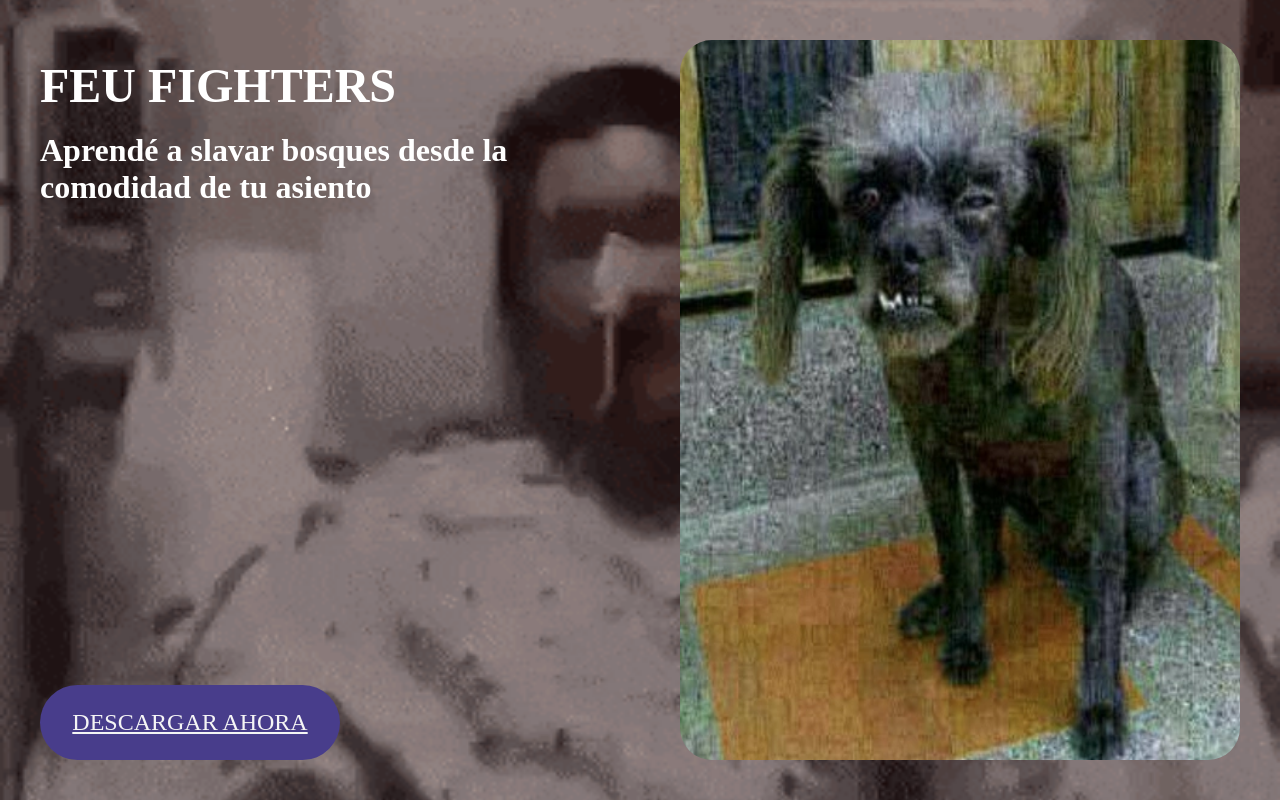
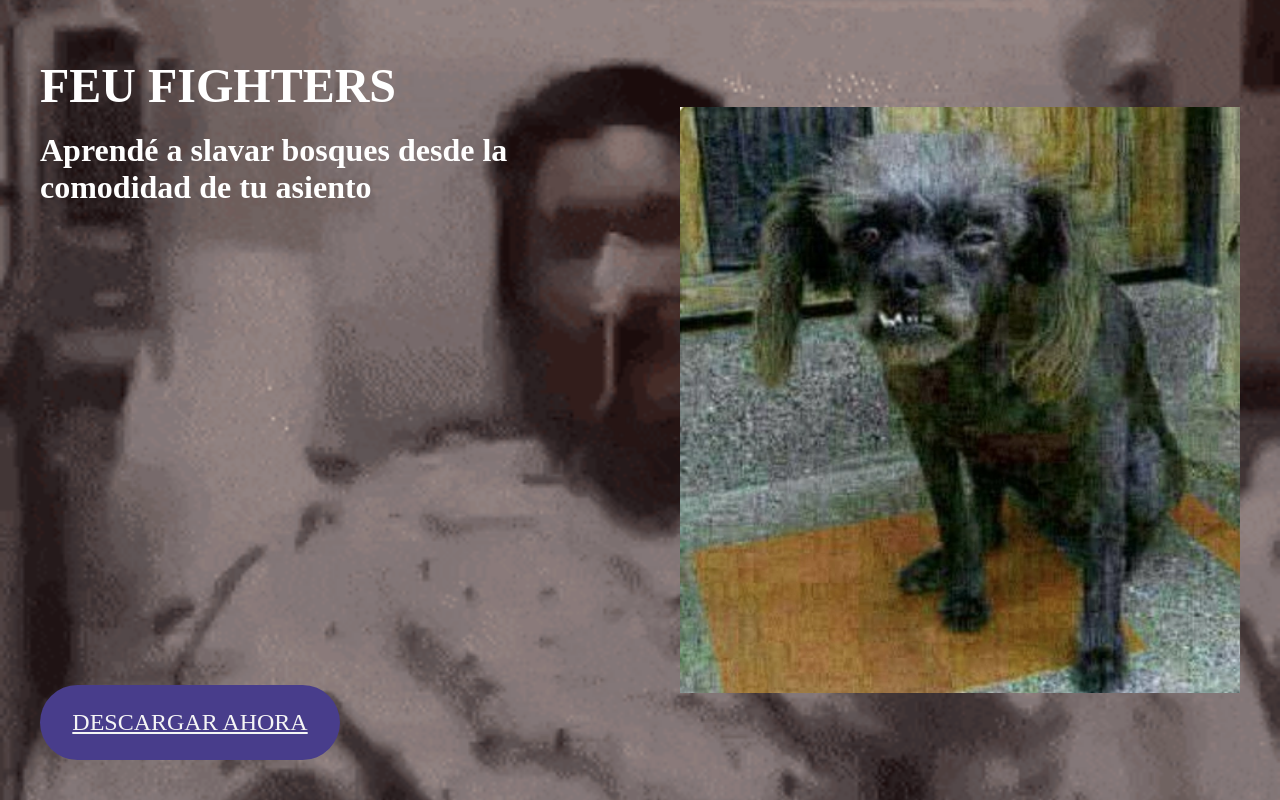
Before and after one commit to ARIELCHOLAKIANSAZ/TP4-Landing-Page-CHOLAKIAN-GALLARDO, a React (Vite) app: page / in a window 1280 px wide. Shown: the top 800 px of the page. Built offline with nearby package versions, Linux system fonts and the light colour scheme.

Commit message:
Added top image

```diff
--- a/src/index.css
+++ b/src/index.css
@@ -33,9 +33,15 @@ header h2{
 }
 
 .info-sec img{
+  height: 100%;
+  width: 100% ;
+  object-fit: contain;
   border-radius: 2em;
-  height: 100%;
-  width: 100%;
+}
+
+.info-sec #image{
+  justify-content: center;
+  align-items: center;
 }
 
 main{
```
